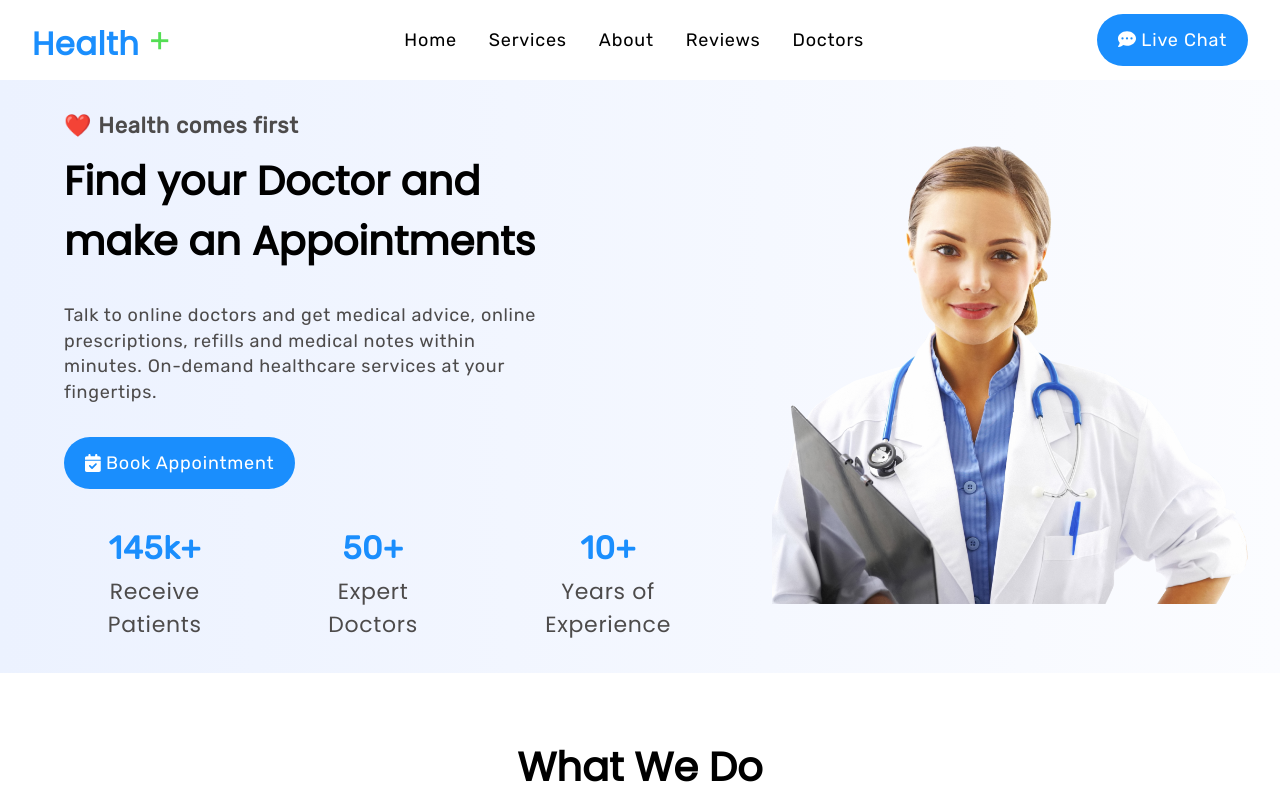
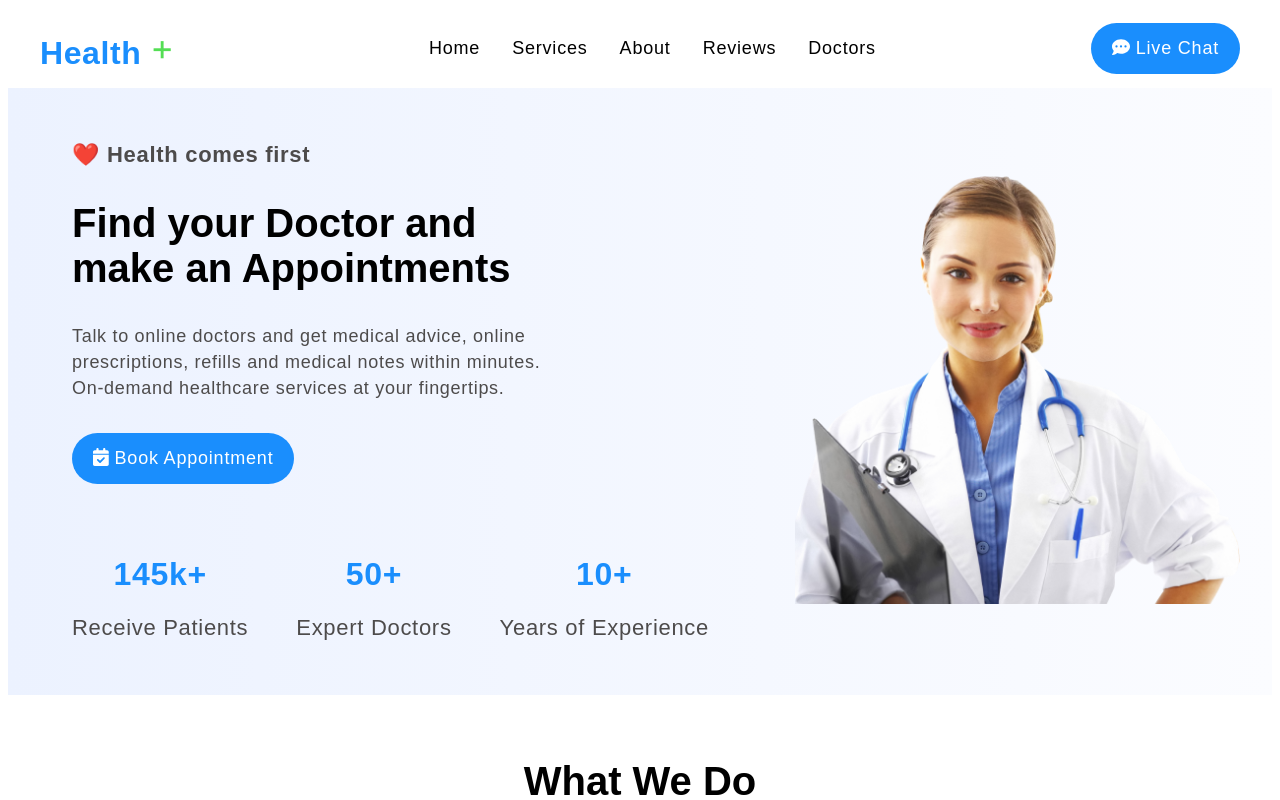
Before and after one commit to Cruise10/health, a React (Create React App) app: page / in a window 1280 px wide. Shown: the top 800 px of the page. Built offline with nearby package versions, Linux system fonts and the light colour scheme; the HTML template or start-up script is replaced by a standard one.

Commit message:
Mensaje de cambios

```diff
--- a/src/App.js
+++ b/src/App.js
@@ -1,21 +1,22 @@
 import React from "react";
-import "./App.css";
+import { HashRouter as Router, Routes, Route } from "react-router-dom";
 import Home from "./Pages/Home";
-import Legal from "./Pages/Legal";
+import About from "./Pages/About";
+import Services from "./Pages/Services";
 import NotFound from "./Pages/NotFound";
 import Appointment from "./Pages/Appointment";
-import { Routes, Route } from "react-router-dom";
 
 function App() {
   return (
-    <div className="App">
+    <Router>
       <Routes>
         <Route path="/" element={<Home />} />
-        <Route path="/legal" element={<Legal />} />
+        <Route path="/about" element={<About />} />
+        <Route path="/services" element={<Services />} />
         <Route path="/appointment" element={<Appointment />} />
         <Route path="*" element={<NotFound />} />
       </Routes>
-    </div>
+    </Router>
   );
 }
 
```
